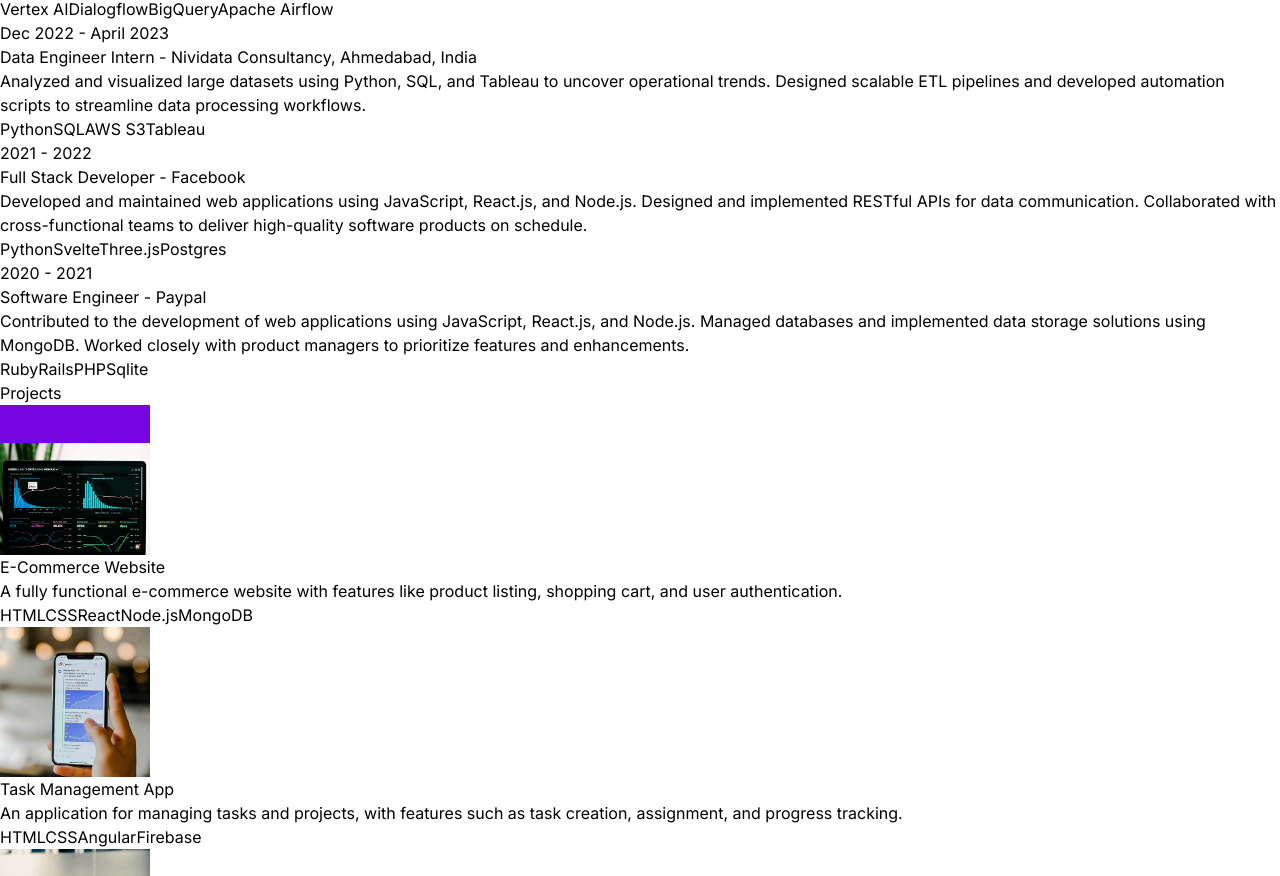
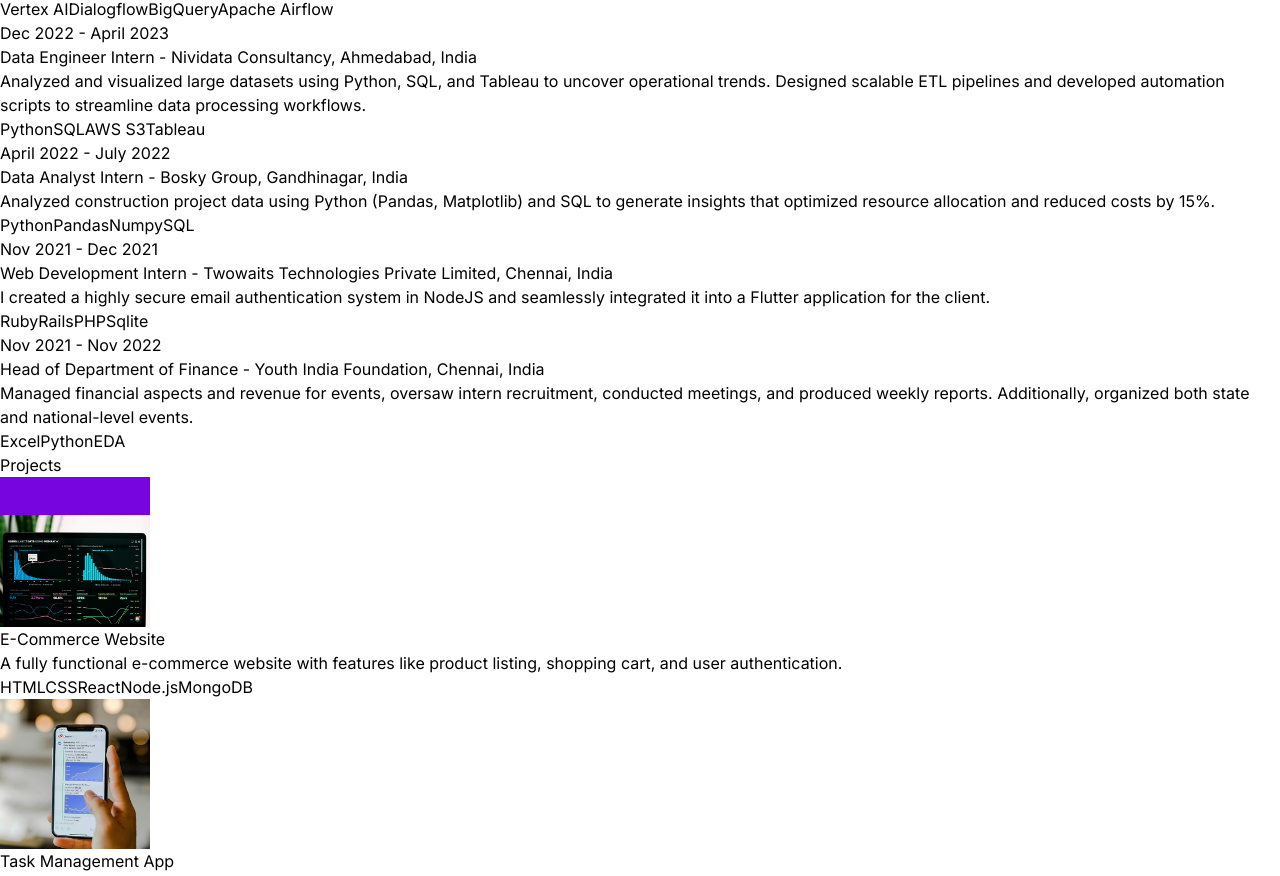
Before and after one commit to AayushMehta0924/My-Portfolio, a React (Vite) app: page / in a window 1280 px wide. Shown: the part 2851-3727 px from the top of the page. Built offline with nearby package versions, Linux system fonts and the light colour scheme.

Commit message:
Work exp update

```diff
--- a/src/constants/index.js
+++ b/src/constants/index.js
@@ -24,18 +24,27 @@ export const EXPERIENCES = [
     technologies: ["Python", "SQL", "AWS S3", "Tableau"],
   },
   {
-    year: "2021 - 2022",
-    role: "Full Stack Developer",
-    company: "Facebook",
-    description: `Developed and maintained web applications using JavaScript, React.js, and Node.js. Designed and implemented RESTful APIs for data communication. Collaborated with cross-functional teams to deliver high-quality software products on schedule.`,
-    technologies: ["Python", "Svelte", "Three.js", "Postgres"],
+    year: "April 2022 - July 2022",
+    role: "Data Analyst Intern",
+    company: "Bosky Group, Gandhinagar, India",
+    description: `Analyzed construction project data using Python (Pandas, Matplotlib) and SQL to generate insights that optimized
+resource allocation and reduced costs by 15%.`,
+    technologies: ["Python", "Pandas", "Numpy", "SQL"],
   },
   {
-    year: "2020 - 2021",
-    role: "Software Engineer",
-    company: "Paypal",
-    description: `Contributed to the development of web applications using JavaScript, React.js, and Node.js. Managed databases and implemented data storage solutions using MongoDB. Worked closely with product managers to prioritize features and enhancements.`,
+    year: "Nov 2021 - Dec 2021",
+    role: "Web Development Intern",
+    company: "Twowaits Technologies Private Limited, Chennai, India",
+    description: `I created a highly secure email authentication system in NodeJS and seamlessly integrated it into a Flutter application for the client.`,
     technologies: ["Ruby", "Rails", "PHP", "Sqlite"],
+  },
+  {
+    year: "Nov 2021 - Nov 2022",
+    role: "Head of Department of Finance",
+    company: "Youth India Foundation, Chennai, India",
+    description: `Managed financial aspects and revenue for events, oversaw intern recruitment, conducted meetings, and produced weekly
+reports. Additionally, organized both state and national-level events.`,
+    technologies: ["Excel", "Python", "EDA"],
   },
 ];
 
```
